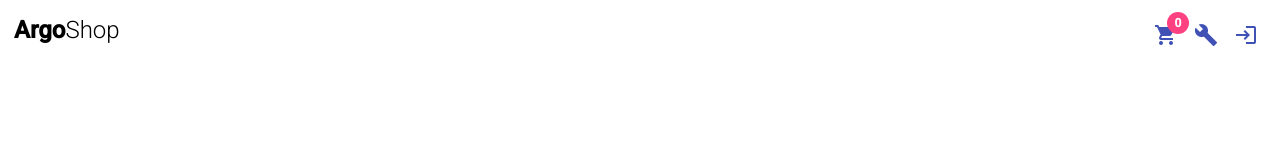
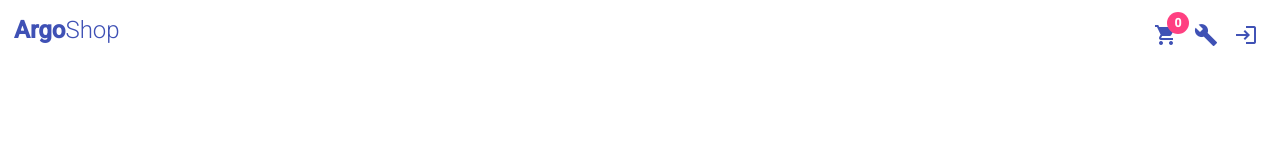
Before and after one commit to johannes-maierhofer/argo-shop-material, an Angular app: page / in a window 1280 px wide. Shown: the top 160 px of the page. Built offline with nearby package versions, Linux system fonts and the light colour scheme; no server answers.

Commit message:
Adding more global styles

```diff
--- a/src/styles.css
+++ b/src/styles.css
@@ -1,7 +1,27 @@
 /* You can add global styles to this file, and also import other style files */
 
-html, body { height: 100%; }
-body { margin: 0; font-family: Roboto, "Helvetica Neue", sans-serif; }
+:root {
+  --deep-purple: #3f51b5;
+}
+
+html,
+body {
+  height: 100%;
+  width: 100%;
+}
+
+body {
+  margin: 0;
+  font-family: Roboto, "Helvetica Neue", sans-serif;
+}
+
+#container {
+  width: 100%;
+  display: flex;
+  flex-direction: column;
+  align-items: center;
+  justify-content: center;
+}
 
 .error.mat-snack-bar-container {
   background: #ff4444;
```
